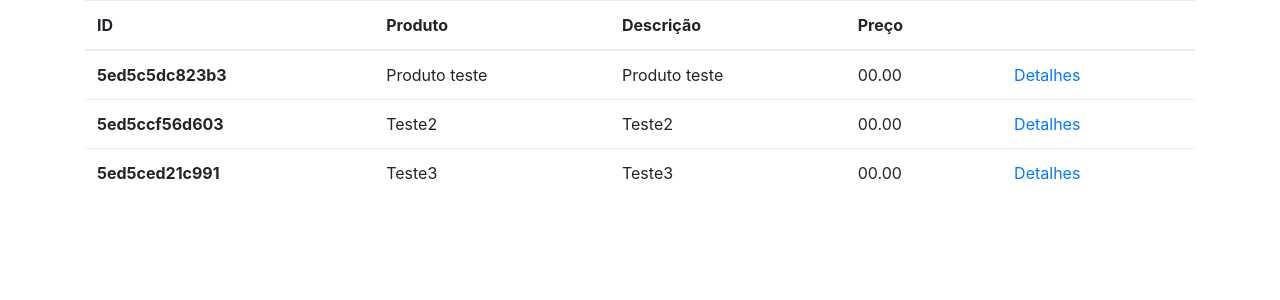
After one commit to FernandaMendex/adm-para-ecommerce, a PHP site: page /indexProdutos.php in a window 1280 px wide. The commit adds this page. Shown: the top 300 px of the page. Run offline with PHP 8.4, Linux system fonts and the light colour scheme; some libraries are stand-ins or nearby versions.

Commit message:
Segundo tópico completo

```diff
--- a/data/produtos.json
+++ b/data/produtos.json
@@ -1 +1 @@
-[{"id":"5ed5c5dc823b3","nome":"Produto teste","descricao":"Produto teste","preco":"00.00","imagem":"imagens\/5ed5c5dc8227c-download.jpeg"}]
+[{"id":"5ed5c5dc823b3","nome":"Produto teste","descricao":"Produto teste","preco":"00.00","imagem":"imagens\/5ed5c5dc8227c-download.jpeg"},{"id":"5ed5ccf56d603","nome":"Teste2","descricao":"Teste2","preco":"00.00","imagem":"imagens\/5ed5ccf56d4a0-download.jpeg"},{"id":"5ed5ced21c991","nome":"Teste3","descricao":"Teste3","preco":"00.00","imagem":"imagens\/5ed5ced21c7de-download.jpeg"}]
--- a/includes/funcoesProduto.php
+++ b/includes/funcoesProduto.php
@@ -34,3 +34,14 @@
 
         }
     }
+
+    function idProduto($id){
+        $produtos = carregaProduto();
+
+        foreach ($produtos as $produto){
+            if($produto['id'] == $id){
+                return $produto;
+            }
+            //return false;
+        }
+    }
--- /dev/null
+++ b/indexProdutos.php
@@ -0,0 +1,75 @@
+<?php
+
+    //Includes
+    include('includes/funcoesProduto.php');
+
+    $produtos = carregaProduto();
+
+    //echo "<pre>";
+    //print_r($produtos);
+    //echo "</pre>";
+    //die();
+
+
+
+?>
+
+
+<!DOCTYPE html>
+<html lang="pt-br">
+<head>
+    <meta charset="UTF-8">
+    <meta name="viewport" content="width=device-width, initial-scale=1.0, shrink-to-fit=no">
+    <title>Lista de produtos</title>
+    <!--CSS-->
+    <link rel="stylesheet" href="css/estilo.css">
+    <!--BOOTSTRAP-->
+    <link href="https://maxcdn.bootstrapcdn.com/bootstrap/4.0.0-beta/css/bootstrap.min.css" rel="stylesheet" integrity="sha384-/Y6pD6FV/Vv2HJnA6t+vslU6fwYXjCFtcEpHbNJ0lyAFsXTsjBbfaDjzALeQsN6M" crossorigin="anonymous">
+</head>
+<body>
+
+    <div class="container">
+        <table class="table table-hover">
+        <thead>
+            <tr>
+            <th scope="col">ID</th>
+            <th scope="col">Produto</th>
+            <th scope="col">Descrição</th>
+            <th scope="col">Preço</th>
+            <th></th>
+            </tr>
+        </thead>
+        <tbody>
+            <?php
+                foreach($produtos as $produto) :
+            ?>
+            <tr>
+            <th scope="row"><?= $produto['id'] ?></th>
+            <td><?= $produto['nome'] ?></td>
+            <td><?= $produto['descricao'] ?></td>
+            <td><?= $produto['preco'] ?></td>
+            <td>
+                <link class="btn"><a href="showProduto.php?id=<?= $produto['id'] ?>">Detalhes</a></link>
+            </td>
+            </tr>
+            <?php
+                endforeach;
+            ?>
+        </tbody>
+        </table>
+    </div>
+
+
+
+
+
+
+
+
+
+    <!--BOOTSTRAP-->
+    <script src="https://code.jquery.com/jquery-3.2.1.slim.min.js" integrity="sha384-KJ3o2DKtIkvYIK3UENzmM7KCkRr/rE9/Qpg6aAZGJwFDMVNA/GpGFF93hXpG5KkN" crossorigin="anonymous"></script>
+    <script src="https://cdnjs.cloudflare.com/ajax/libs/popper.js/1.12.3/umd/popper.min.js" integrity="sha384-vFJXuSJphROIrBnz7yo7oB41mKfc8JzQZiCq4NCceLEaO4IHwicKwpJf9c9IpFgh" crossorigin="anonymous"></script>
+    <script src="https://maxcdn.bootstrapcdn.com/bootstrap/4.0.0-beta/js/bootstrap.min.js" integrity="sha384-h0AbiXch4ZDo7tp9hKZ4TsHbi047NrKGLO3SEJAg45jXxnGIfYzk4Si90RDIqNm1" crossorigin="anonymous"></script>
+</body>
+</html>
```
Also changed, not shown: showProduto.php (added, +17 -0 lines), imagens/5ed5ccf56d4a0-download.jpeg (added), imagens/5ed5ced21c7de-download.jpeg (added), 1 other file.
